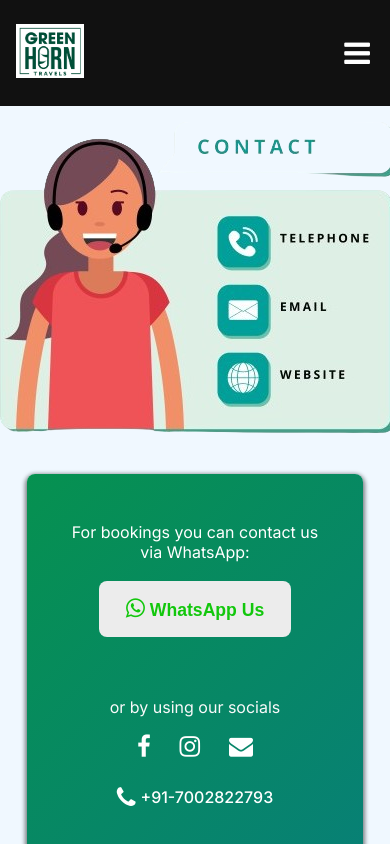
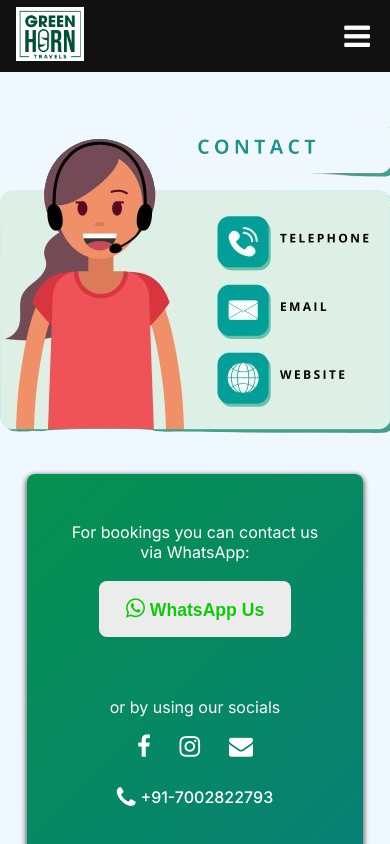
Before and after one commit to Abhishek10351/green-horn-travels, a Next.js app: page /contact-us in a window 390 px wide. Shown: the top 844 px of the page. Built offline with nearby package versions, Linux system fonts and the light colour scheme.

Commit message:
navbar css fix for tab

```diff
--- a/components/globals/Navbar/Navbar.css
+++ b/components/globals/Navbar/Navbar.css
@@ -12,7 +12,6 @@ nav {
     border-radius: 15px;
     transition: background-color 0.3s ease;
     background-color: rgba(37, 37, 37, 0.959);
-
 }
 
 nav.scrolled {
@@ -126,6 +125,16 @@ nav ul li:hover > ul {
         padding: 0.3rem;
     }
 }
+@media screen and (max-width: 1024px) {
+    nav {
+        margin: auto 0rem;
+        border-radius: 0 0 15px 15px;
+        height: 8.5vh;
+    }
+    nav ul li a {
+        padding: 0.5rem;
+    }
+}
 
 @media screen and (max-width: 856px) {
     nav {
```
